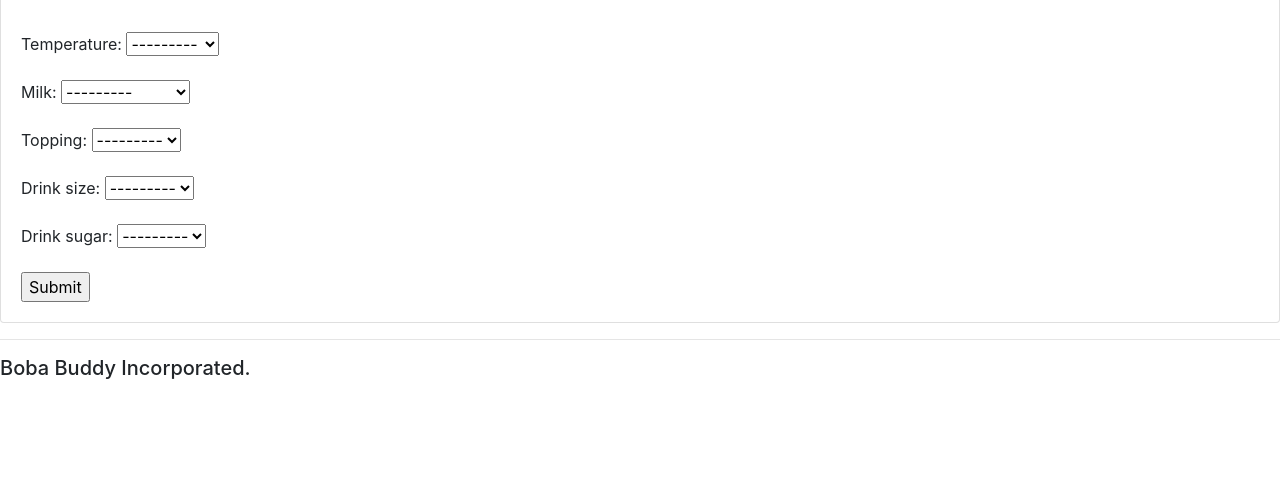
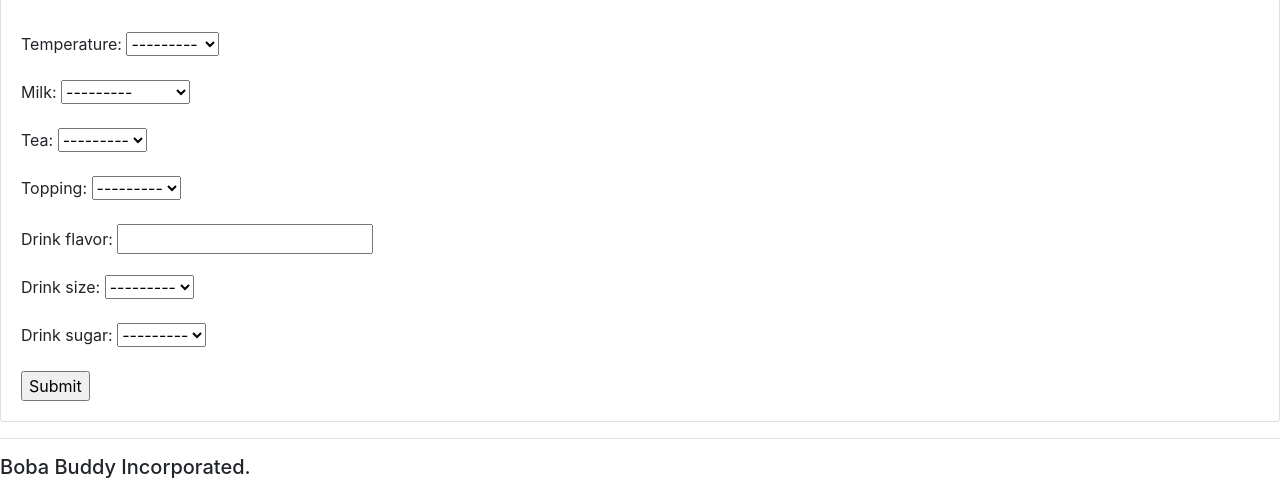
Before and after one commit to jyeh00/CS348-Boba-Buddy, a Django app: page /create_order/ in a window 1280 px wide. Shown: the part 171-662 px from the top of the page. Run offline with Django 3.2, Linux system fonts and the light colour scheme; data comes from the database, SQL or seed files in the repository; data that the repository does not hold is empty; some libraries are stand-ins or nearby versions.

Commit message:
Added argument passing across pages. Pre-population of order fields

```diff
--- a/app/forms.py
+++ b/app/forms.py
@@ -5,4 +5,4 @@ from .models import Order, Drink
 class OrderForm(ModelForm):
     class Meta:
         model = Drink
-        exclude = ['drink_id', 'order', 'drink_flavor', 'drink_price', 'tea']
+        exclude = ['drink_id', 'order', 'drink_price']
--- a/app/templates/apptemplates/all_drinks.html
+++ b/app/templates/apptemplates/all_drinks.html
@@ -20,7 +20,7 @@
                                 <form action="../../../create_order/" method="POST" id="menuForm">
                                     {% csrf_token %}
 								    <td>
-                                        <button type="submit" name="menu" value="{{i.menu_flavor}}" form="menuForm" class="list-group-item list-group-item-action">{{i.menu_flavor}}</button>
+                                        <button type="submit" name="menu" value="{{ i.menu_flavor }}" form="menuForm" class="list-group-item list-group-item-action">{{ i.menu_flavor }}</button>
                                     </td>
                                 </form>
 							</tr>
--- a/app/templates/apptemplates/order_form.html
+++ b/app/templates/apptemplates/order_form.html
@@ -7,6 +7,12 @@
         <h1>Add Order</h1>
         <div class="card card-body">
             <h2>{{ menu }}</h2>
+            <!--{% for i in drinks %}
+
+                {% if menu|stringformat:"s" == i.menu_flavor|stringformat:"s" %}
+                <h4>{{ i.menu_flavor }}</h4>
+                {% endif %}
+            {% endfor %} -->
             <br>
             <form action="" method="POST">
                 {% csrf_token %}
--- a/app/views.py
+++ b/app/views.py
@@ -23,14 +23,37 @@ def dashboard(request):
 def createOrder(request):
     context = {}
 
-    menu = request.POST.get('menu', None)
-    context['menu'] = menu
+    drinks = Menu.objects.all()
+    context['drinks'] = drinks
 
-    form = OrderForm()
+    #grabs the menu item clicked button. Converts it to a string. Adds string to context dictionary.
+    menu_data = request.POST.get('menu', None)
+    string_menu = str(menu_data)
+    context['menu'] = string_menu
 
-    if request.method == 'POST':
-        #print('Printing POST:', request.POST)
-        form = OrderForm(request.POST)
+    try:
+        selected_menu_item = Menu.objects.get(menu_flavor=string_menu)
+
+        print(selected_menu_item.menu_flavor)
+        print(selected_menu_item.tea)
+
+        form = OrderForm()
+        if request.method == 'POST':
+            #print('Printing POST:', request.POST)
+            form = OrderForm(initial={
+                        'drink_flavor': selected_menu_item.menu_flavor,
+                        'tea': selected_menu_item.tea})
+
+        if form.is_valid():
+            form.save()
+            return redirect('/')
+    except Menu.DoesNotExist:
+        selected_menu_item = None
+        form = OrderForm()
+        if request.method == 'POST':
+            #print('Printing POST:', request.POST)
+            form = OrderForm(request.POST)
+
         if form.is_valid():
             form.save()
             return redirect('/')
```
